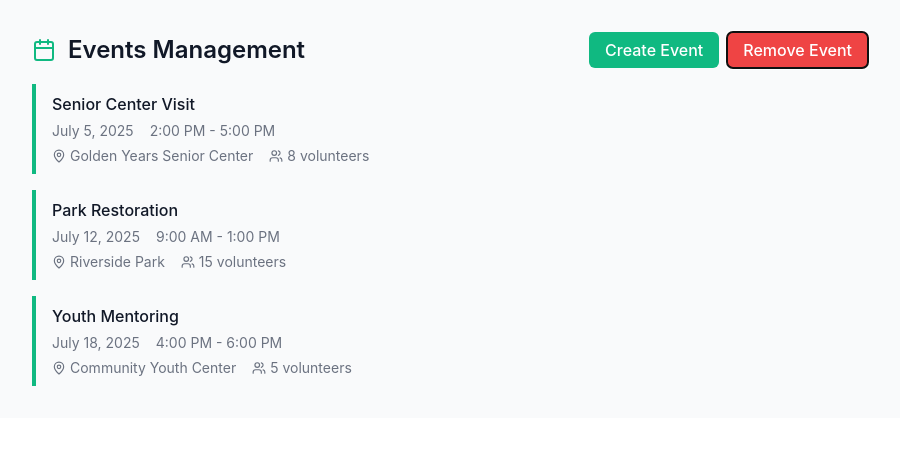
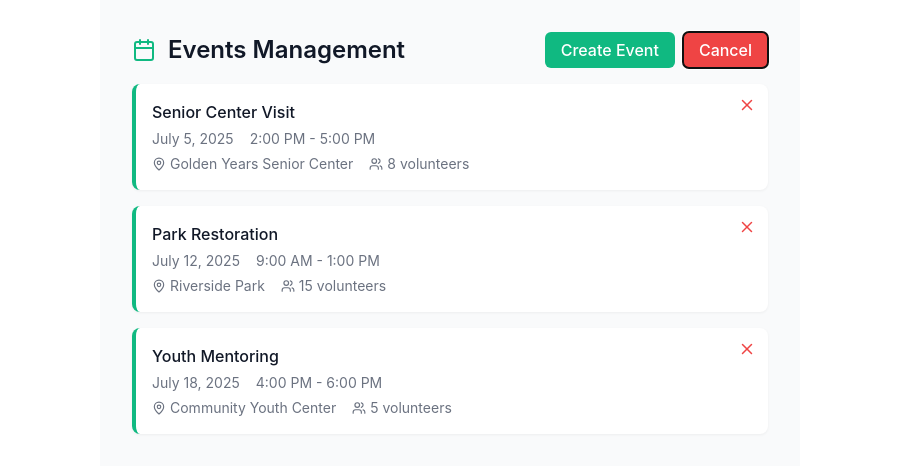
Before and after one commit to group-08-fullstack/volunteer-management-app, a React (Vite) app: page /eventmanagement in a window 1280 px wide. Both pictures are taken after a click on the button "Remove Event". Shown: the top 474 px of the page, without its empty margins (190-1090 px from the left). Built offline with nearby package versions, Linux system fonts and the light colour scheme.

Commit message:
Functional Events Management
With adding, deleting, and editing  functions.

```diff
--- a/src/components/EventManagement.jsx
+++ b/src/components/EventManagement.jsx
@@ -1,7 +1,12 @@
+import React, { useState } from 'react';
+import { Calendar, MapPin, Users, X } from 'lucide-react';
 import { useNavigate } from 'react-router-dom';
-import { Calendar, MapPin, Users } from 'lucide-react';
 
-const upcomingEvents = [
+export default function EventManagementPage() {
+  const navigate = useNavigate();
+
+  const [removeMode, setRemoveMode] = useState(false);
+  const [events, setEvents] = useState([
     {
       id: 1,
       event: 'Senior Center Visit',
@@ -26,17 +31,21 @@ const upcomingEvents = [
       location: 'Community Youth Center',
       volunteers: 5
     }
-];
-
-export default function EventManagementPage() {
-  const navigate = useNavigate();
+  ]);
 
   const handleCreateEvent = () => {
     navigate('/createevent');
   };
 
+  const handleRemoveEvent = (id) => {
+    const confirmed = window.confirm('Are you sure you want to remove this event?');
+    if (confirmed) {
+      setEvents(events.filter(event => event.id !== id));
+    }
+  };
+
   return (
-    <div style={{ padding: '2rem', maxWidth: '900px', margin: 'auto', backgroundColor: '#f9fafb' }}>
+    <div style={{ padding: '2rem', maxWidth: '700px', margin: 'auto', backgroundColor: '#f9fafb' }}>
       {/* Header with icon, title and buttons aligned right */}
       <div style={{
         display: 'flex',
@@ -60,7 +69,7 @@ export default function EventManagementPage() {
           }}>
             Create Event
           </button>
-          <button style={{
+          <button onClick={() => setRemoveMode(!removeMode)} style={{
             padding: '0.5rem 1rem',
             backgroundColor: '#ef4444',
             color: 'white',
@@ -68,33 +77,45 @@ export default function EventManagementPage() {
             borderRadius: '0.375rem',
             cursor: 'pointer'
           }}>
-            Remove Event
+            {removeMode ? 'Cancel' : 'Remove Event'}
           </button>
-
-
         </div>
       </div>
 
       {/* Upcoming Events List */}
       <div>
-        {upcomingEvents.length === 0 && (
+        {events.length === 0 && (
           <p style={{ color: '#6b7280', fontSize: '0.875rem' }}>No upcoming events.</p>
         )}
         <div style={{ display: 'flex', flexDirection: 'column', gap: '1rem' }}>
-          {upcomingEvents.map(event => (
-            <div key={event.id} style={{
+          {events.map(event => (
+            <div
+              key={event.id}
+              onClick={() => {
+                if (!removeMode) alert(`You are entering ${event.event} event page`);
+              }}
+              style={{
+                position: 'relative',
                 borderLeft: '4px solid #10b981',
-              paddingLeft: '1rem',
-              paddingTop: '0.5rem',
-              paddingBottom: '0.5rem'
-            }}>
+                padding: '1rem',
+                borderRadius: '0.5rem',
+                backgroundColor: '#ffffff',
+                boxShadow: '0 1px 3px rgba(0,0,0,0.05)',
+                transition: 'box-shadow 0.2s ease-in-out',
+                cursor: removeMode ? 'default' : 'pointer',
+                userSelect: 'none',
+              }}
+              onMouseEnter={(e) => {
+                e.currentTarget.style.boxShadow = '0 4px 8px rgba(0,0,0,0.1)';
+              }}
+              onMouseLeave={(e) => {
+                e.currentTarget.style.boxShadow = '0 1px 3px rgba(0,0,0,0.05)';
+              }}
+            >
               <h4 style={{ fontWeight: '500', color: '#111827', marginBottom: '0.25rem' }}>
                 {event.event}
               </h4>
-              <div style={{
-                fontSize: '0.875rem',
-                color: '#6b7280'
-              }}>
+              <div style={{ fontSize: '0.875rem', color: '#6b7280' }}>
                 <div style={{ display: 'flex', alignItems: 'center', gap: '1rem' }}>
                   <span>{event.date}</span>
                   <span>{event.time}</span>
@@ -115,6 +136,28 @@ export default function EventManagementPage() {
                   </div>
                 </div>
               </div>
+
+              {removeMode && (
+                <button
+                  onClick={(e) => {
+                    e.stopPropagation();
+                    handleRemoveEvent(event.id);
+                  }}
+                  title="Remove this event"
+                  style={{
+                    position: 'absolute',
+                    top: '0.5rem',
+                    right: '0.5rem',
+                    background: 'none',
+                    border: 'none',
+                    cursor: 'pointer',
+                    padding: '0.25rem',
+                    color: '#ef4444'
+                  }}
+                >
+                  <X size={18} />
+                </button>
+              )}
             </div>
           ))}
         </div>
```
Lines whose indentation alone changed are shown as unchanged.
